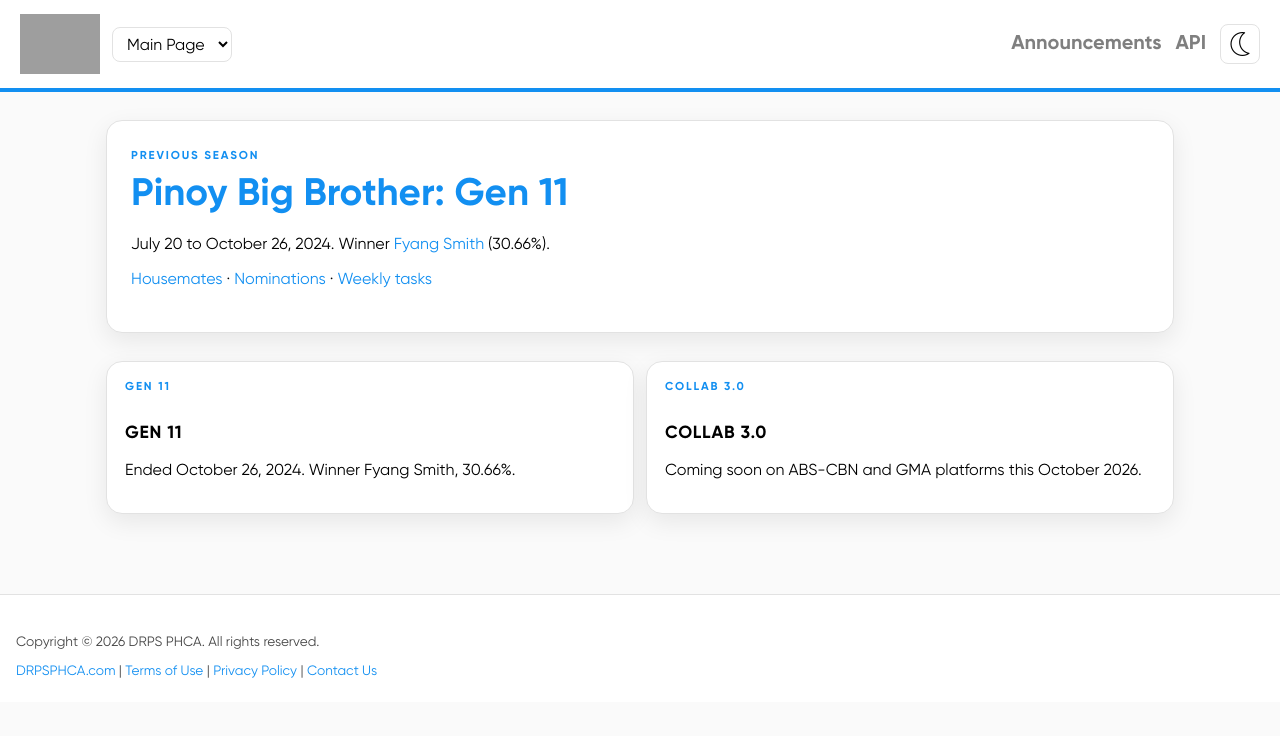
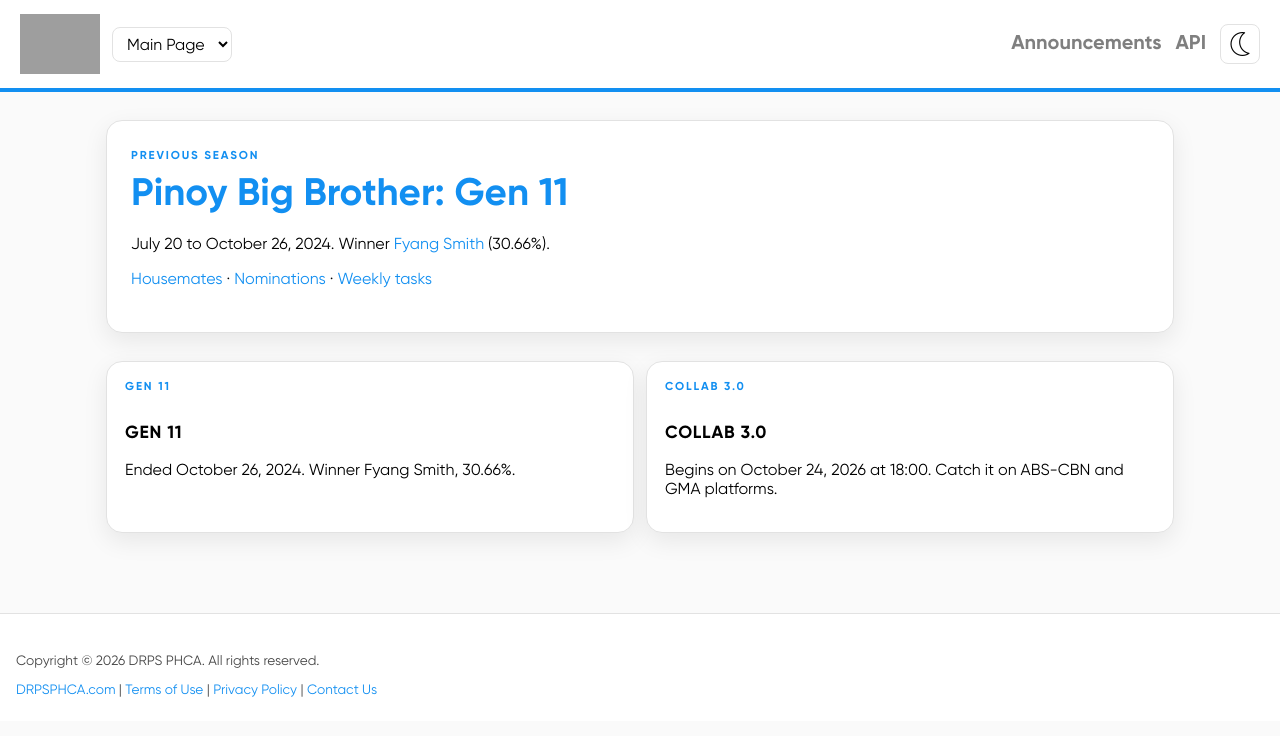
Before and after one commit to drpsphca/PHCASite-PBBUpdates, a Jekyll site: the page built from index.md, in a window 1280 px wide. Shown: the top 736 px of the page. Built offline with Jekyll 4.4.1, drawn with Linux system fonts in a browser that asks for light colours; grey boxes are pictures that could not be loaded.

Commit message:
20261020-01

```diff
--- a/_data/season_list.yml
+++ b/_data/season_list.yml
@@ -7,7 +7,7 @@
   label: Collab 3.0
   href: /collab3/
   available: true
-  summary: "Coming soon on ABS-CBN and GMA platforms this October 2026."
+  summary: "Begins on October 24, 2026 at 18:00. Catch it on ABS-CBN and GMA platforms."
 - id: test
   label: PBB Test Season
   href: /test/
--- a/seasons/collab3/index.md
+++ b/seasons/collab3/index.md
@@ -2,7 +2,7 @@
 layout: default
 title: PBB Collab 3.0
 permalink: /collab3/
-description: Pinoy Big Brother Collab 3.0 will premiere on several ABS-CBN and GMA platforms this October 24, 2026.
+description: Begins on October 24, 2026 at 18:00. Catch it on ABS-CBN and GMA platforms.
 ---
 
 {% assign season = site.data.seasons.collab3.season %}
```
